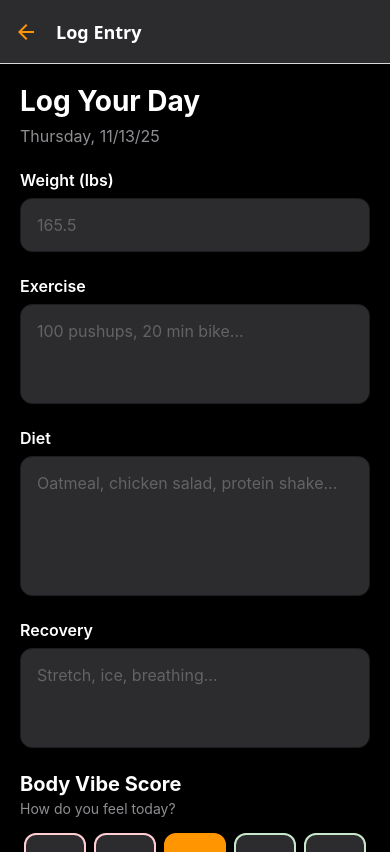
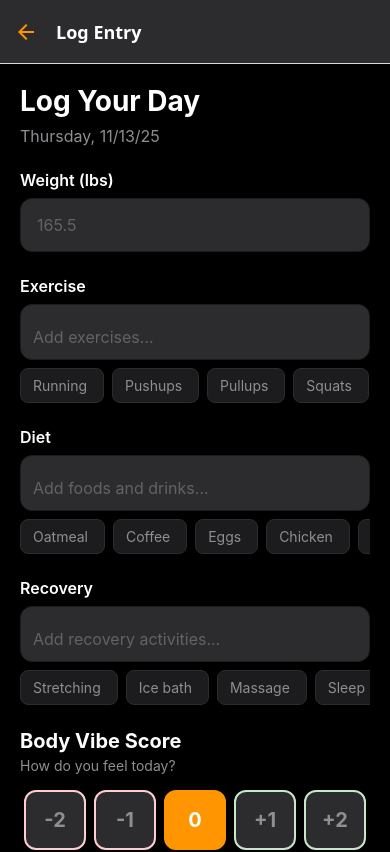
Before and after one commit to timothybruns/BodyBook, a React Native app: screen /Entry in a window 390 px wide. Shown: the top 852 px of the page. Built offline with nearby package versions, Linux system fonts and the light colour scheme.

Commit message:
added tag based input forms for entryformscreen

```diff
--- /dev/null
+++ b/src/components/TagInput.js
@@ -0,0 +1,230 @@
+// src/components/TagInput.js
+import React, { useState, useEffect } from 'react';
+import { View, Text, TextInput, TouchableOpacity, StyleSheet, ScrollView } from 'react-native';
+import { colors } from '../styles/theme';
+
+export default function TagInput({
+  label,
+  value,
+  onChange,
+  placeholder,
+  suggestions = [],
+  error = null,
+  maxLength = 1000
+}) {
+  const [inputText, setInputText] = useState('');
+  const [selectedTags, setSelectedTags] = useState([]);
+  const [availableSuggestions, setAvailableSuggestions] = useState([]);
+
+  // Parse initial value into tags
+  useEffect(() => {
+    if (value && typeof value === 'string') {
+      const tags = value.split(',').map(t => t.trim()).filter(t => t);
+      setSelectedTags(tags);
+    }
+  }, []);
+
+  // Update available suggestions based on what's already selected
+  useEffect(() => {
+    const filtered = suggestions.filter(s => !selectedTags.includes(s));
+    setAvailableSuggestions(filtered);
+  }, [selectedTags, suggestions]);
+
+  // Update parent component with comma-separated string
+  useEffect(() => {
+    const newValue = selectedTags.join(', ');
+    onChange(newValue);
+  }, [selectedTags]);
+
+  const addTag = (tag) => {
+    if (tag && !selectedTags.includes(tag)) {
+      setSelectedTags([...selectedTags, tag]);
+      setInputText('');
+    }
+  };
+
+  const removeTag = (tagToRemove) => {
+    setSelectedTags(selectedTags.filter(t => t !== tagToRemove));
+  };
+
+  const handleInputSubmit = () => {
+    const trimmed = inputText.trim();
+    if (trimmed) {
+      addTag(trimmed);
+    }
+  };
+
+  const handleInputChange = (text) => {
+    setInputText(text);
+  };
+
+  // Filter suggestions based on input text
+  const filteredSuggestions = availableSuggestions.filter(s =>
+    s.toLowerCase().includes(inputText.toLowerCase())
+  );
+
+  // Show suggestions when there's input text or when field is focused
+  const showSuggestions = inputText.length > 0 || filteredSuggestions.length > 0;
+
+  return (
+    <View style={styles.container}>
+      {label && <Text style={styles.label}>{label}</Text>}
+
+      {/* Selected Tags Display */}
+      <View style={[styles.tagsContainer, error && styles.inputError]}>
+        <ScrollView
+          horizontal
+          showsHorizontalScrollIndicator={false}
+          contentContainerStyle={styles.tagsScrollContent}
+        >
+          {selectedTags.map((tag, index) => (
+            <View key={index} style={styles.tag}>
+              <Text style={styles.tagText}>{tag}</Text>
+              <TouchableOpacity
+                onPress={() => removeTag(tag)}
+                style={styles.tagRemove}
+              >
+                <Text style={styles.tagRemoveText}>×</Text>
+              </TouchableOpacity>
+            </View>
+          ))}
+        </ScrollView>
+
+        {/* Text Input */}
+        <TextInput
+          style={styles.input}
+          value={inputText}
+          onChangeText={handleInputChange}
+          placeholder={selectedTags.length === 0 ? placeholder : 'Add more...'}
+          placeholderTextColor="#636366"
+          returnKeyType="done"
+          onSubmitEditing={handleInputSubmit}
+          maxLength={50}
+        />
+      </View>
+
+      {error && <Text style={styles.errorText}>{error}</Text>}
+
+      {/* Suggestions */}
+      {showSuggestions && filteredSuggestions.length > 0 && (
+        <View style={styles.suggestionsContainer}>
+          <ScrollView horizontal showsHorizontalScrollIndicator={false}>
+            {filteredSuggestions.map((suggestion, index) => (
+              <TouchableOpacity
+                key={index}
+                style={styles.suggestionButton}
+                onPress={() => addTag(suggestion)}
+              >
+                <Text style={styles.suggestionText}>
+                  {suggestion} {inputText.length === 0 ? '' : '(new tag)'}
+                </Text>
+              </TouchableOpacity>
+            ))}
+            {inputText.trim() && !suggestions.includes(inputText.trim()) && (
+              <TouchableOpacity
+                style={[styles.suggestionButton, styles.newTagButton]}
+                onPress={handleInputSubmit}
+              >
+                <Text style={styles.suggestionText}>
+                  {inputText} (new tag) ✓
+                </Text>
+              </TouchableOpacity>
+            )}
+          </ScrollView>
+        </View>
+      )}
+    </View>
+  );
+}
+
+const styles = StyleSheet.create({
+  container: {
+    marginBottom: 24,
+  },
+  label: {
+    fontSize: 16,
+    fontWeight: '600',
+    color: colors.textPrimary,
+    marginBottom: 8,
+  },
+  tagsContainer: {
+    backgroundColor: colors.backgroundCard,
+    borderRadius: 12,
+    padding: 12,
+    borderWidth: 1,
+    borderColor: colors.backgroundLight,
+    minHeight: 56,
+  },
+  inputError: {
+    borderColor: colors.negative,
+    borderWidth: 2,
+  },
+  tagsScrollContent: {
+    flexDirection: 'row',
+    alignItems: 'center',
+    paddingBottom: 8,
+  },
+  tag: {
+    flexDirection: 'row',
+    alignItems: 'center',
+    backgroundColor: colors.primary,
+    borderRadius: 8,
+    paddingVertical: 6,
+    paddingLeft: 12,
+    paddingRight: 8,
+    marginRight: 8,
+    marginBottom: 4,
+  },
+  tagText: {
+    color: colors.textPrimary,
+    fontSize: 14,
+    fontWeight: '600',
+    marginRight: 4,
+  },
+  tagRemove: {
+    width: 20,
+    height: 20,
+    borderRadius: 10,
+    backgroundColor: 'rgba(0,0,0,0.2)',
+    alignItems: 'center',
+    justifyContent: 'center',
+  },
+  tagRemoveText: {
+    color: colors.textPrimary,
+    fontSize: 16,
+    fontWeight: 'bold',
+    lineHeight: 18,
+  },
+  input: {
+    color: colors.textPrimary,
+    fontSize: 16,
+    minHeight: 20,
+    padding: 0,
+  },
+  errorText: {
+    color: colors.negative,
+    fontSize: 12,
+    marginTop: 4,
+    marginLeft: 4,
+  },
+  suggestionsContainer: {
+    marginTop: 8,
+  },
+  suggestionButton: {
+    backgroundColor: colors.backgroundLight,
+    borderRadius: 8,
+    paddingVertical: 8,
+    paddingHorizontal: 12,
+    marginRight: 8,
+    borderWidth: 1,
+    borderColor: colors.backgroundCard,
+  },
+  newTagButton: {
+    borderColor: colors.primary,
+    borderWidth: 1,
+  },
+  suggestionText: {
+    color: colors.textSecondary,
+    fontSize: 14,
+  },
+});
--- a/src/screens/EntryFormScreen.js
+++ b/src/screens/EntryFormScreen.js
@@ -1,11 +1,13 @@
-// src/screens/EntryFormScreen.js
+// src/screens/EntryFormScreen.js - UPDATED with TagInput
 import React, { useEffect, useState } from 'react';
 import {
   View, Text, TextInput, TouchableOpacity, ScrollView, StyleSheet,
   SafeAreaView, Alert, KeyboardAvoidingView, Platform, ActivityIndicator,
 } from 'react-native';
 import { loadEntries, saveEntries } from '../storage/entries';
+import { loadTags, learnFromEntry } from '../storage/tags';
 import ScoreButton from '../components/ScoreButton';
+import TagInput from '../components/TagInput';
 import { colors, spacing, shadows } from '../styles/theme';
 import { formatDisplayDate } from '../utils/date';
 
@@ -21,8 +23,17 @@ export default function EntryFormScreen({ navigation, route }) {
   const [loading, setLoading] = useState(true);
   const [isSaving, setIsSaving] = useState(false);
   const [errors, setErrors] = useState({});
+  const [tags, setTags] = useState({ diet: [], exercise: [], recovery: [] });
 
-  useEffect(() => { loadExistingEntry(); }, [editDate]);
+  useEffect(() => {
+    loadExistingEntry();
+    loadTagSuggestions();
+  }, [editDate]);
+
+  async function loadTagSuggestions() {
+    const loadedTags = await loadTags();
+    setTags(loadedTags);
+  }
 
   async function loadExistingEntry() {
     try {
@@ -77,15 +88,20 @@ export default function EntryFormScreen({ navigation, route }) {
     setErrors(prev => ({ ...prev, weight: error }));
   }
 
-  function handleTextChange(field, value, maxLength = 1000) {
+  function handleTagFieldChange(field, value) {
     const fieldSetters = {
       exercise: setExercise,
       diet: setDiet,
       recovery: setRecovery,
-      comments: setComments,
     };
 
     fieldSetters[field](value);
+    const error = validateTextLength(value, field, 1000);
+    setErrors(prev => ({ ...prev, [field]: error }));
+  }
+
+  function handleTextChange(field, value, maxLength = 1000) {
+    setComments(value);
     const error = validateTextLength(value, field, maxLength);
     setErrors(prev => ({ ...prev, [field]: error }));
   }
@@ -141,6 +157,9 @@ export default function EntryFormScreen({ navigation, route }) {
         comments: comments.trim(),
         timestamp: new Date().toISOString(),
       };
+
+      // Learn new tags from this entry
+      await learnFromEntry(entry);
 
       const existingIndex = entries.findIndex(e => e.date === date);
       if (existingIndex >= 0) {
@@ -204,53 +223,32 @@ export default function EntryFormScreen({ navigation, route }) {
               )}
             </View>
 
-            <View style={styles.section}>
-              <Text style={styles.label}>Exercise</Text>
-              <TextInput
-                style={[styles.input, styles.textArea, errors.exercise && styles.inputError]}
+            <TagInput
+              label="Exercise"
               value={exercise}
-                onChangeText={(value) => handleTextChange('exercise', value, 500)}
-                multiline numberOfLines={3}
-                placeholder="100 pushups, 20 min bike..."
-                placeholderTextColor="#636366"
-                textAlignVertical="top"
+              onChange={(value) => handleTagFieldChange('exercise', value)}
+              placeholder="Add exercises..."
+              suggestions={tags.exercise || []}
+              error={errors.exercise}
             />
-              {errors.exercise && (
-                <Text style={styles.errorText}>{errors.exercise}</Text>
-              )}
-            </View>
 
-            <View style={styles.section}>
-              <Text style={styles.label}>Diet</Text>
-              <TextInput
-                style={[styles.input, styles.textAreaLarge, errors.diet && styles.inputError]}
+            <TagInput
+              label="Diet"
               value={diet}
-                onChangeText={(value) => handleTextChange('diet', value, 1000)}
-                multiline numberOfLines={5}
-                placeholder="Oatmeal, chicken salad, protein shake..."
-                placeholderTextColor="#636366"
-                textAlignVertical="top"
+              onChange={(value) => handleTagFieldChange('diet', value)}
+              placeholder="Add foods and drinks..."
+              suggestions={tags.diet || []}
+              error={errors.diet}
             />
-              {errors.diet && (
-                <Text style={styles.errorText}>{errors.diet}</Text>
-              )}
-            </View>
 
-            <View style={styles.section}>
-              <Text style={styles.label}>Recovery</Text>
-              <TextInput
-                style={[styles.input, styles.textArea, errors.recovery && styles.inputError]}
+            <TagInput
+              label="Recovery"
               value={recovery}
-                onChangeText={(value) => handleTextChange('recovery', value, 500)}
-                multiline numberOfLines={3}
-                placeholder="Stretch, ice, breathing..."
-                placeholderTextColor="#636366"
-                textAlignVertical="top"
+              onChange={(value) => handleTagFieldChange('recovery', value)}
+              placeholder="Add recovery activities..."
+              suggestions={tags.recovery || []}
+              error={errors.recovery}
             />
-              {errors.recovery && (
-                <Text style={styles.errorText}>{errors.recovery}</Text>
-              )}
-            </View>
 
             <View style={styles.section}>
               <Text style={styles.labelLarge}>Body Vibe Score</Text>
@@ -340,7 +338,6 @@ const styles = StyleSheet.create({
     marginLeft: 4,
   },
   textArea: { minHeight: 100, textAlignVertical: 'top' },
-  textAreaLarge: { minHeight: 140, textAlignVertical: 'top' },
   scoreContainer: { flexDirection: 'row', justifyContent: 'space-between', marginBottom: 8 },
   scoreButton: {
     flex: 1,
--- /dev/null
+++ b/src/storage/tags.js
@@ -0,0 +1,97 @@
+// src/storage/tags.js
+import AsyncStorage from '@react-native-async-storage/async-storage';
+
+const TAGS_KEY = '@body_book_tags';
+
+// Default suggestions for each field
+const DEFAULT_TAGS = {
+  diet: ['Oatmeal', 'Coffee', 'Eggs', 'Chicken', 'Rice', 'Salad', 'Protein shake', 'Fruit', 'Vegetables', 'Water'],
+  exercise: ['Running', 'Pushups', 'Pullups', 'Squats', 'Cycling', 'Swimming', 'Yoga', 'Weight training', 'Walking', 'Stretching'],
+  recovery: ['Stretching', 'Ice bath', 'Massage', 'Sleep', 'Meditation', 'Foam rolling', 'Rest day', 'Light walk'],
+};
+
+// Load all tags
+export async function loadTags() {
+  try {
+    const data = await AsyncStorage.getItem(TAGS_KEY);
+    if (data) {
+      return JSON.parse(data);
+    }
+    return DEFAULT_TAGS;
+  } catch (error) {
+    console.error('Error loading tags:', error);
+    return DEFAULT_TAGS;
+  }
+}
+
+// Save tags
+export async function saveTags(tags) {
+  try {
+    await AsyncStorage.setItem(TAGS_KEY, JSON.stringify(tags));
+    return { success: true };
+  } catch (error) {
+    console.error('Error saving tags:', error);
+    return { success: false, error: error.message };
+  }
+}
+
+// Add a new tag to a specific field
+export async function addTag(field, tag) {
+  try {
+    const tags = await loadTags();
+    if (!tags[field]) {
+      tags[field] = [];
+    }
+    if (!tags[field].includes(tag)) {
+      tags[field].push(tag);
+      await saveTags(tags);
+    }
+    return { success: true };
+  } catch (error) {
+    console.error('Error adding tag:', error);
+    return { success: false, error: error.message };
+  }
+}
+
+// Update tags based on entry data (learns from user input)
+export async function learnFromEntry(entry) {
+  try {
+    const tags = await loadTags();
+
+    // Learn diet tags
+    if (entry.diet) {
+      const dietItems = entry.diet.split(',').map(t => t.trim()).filter(t => t);
+      dietItems.forEach(item => {
+        if (!tags.diet.includes(item)) {
+          tags.diet.push(item);
+        }
+      });
+    }
+
+    // Learn exercise tags
+    if (entry.exercise) {
+      const exerciseItems = entry.exercise.split(',').map(t => t.trim()).filter(t => t);
+      exerciseItems.forEach(item => {
+        if (!tags.exercise.includes(item)) {
+          tags.exercise.push(item);
+        }
+      });
+    }
+
+    // Learn recovery tags
+    if (entry.recovery) {
+      const recoveryItems = entry.recovery.split(',').map(t => t.trim()).filter(t => t);
+      recoveryItems.forEach(item => {
+        if (!tags.recovery.includes(item)) {
+          tags.recovery.push(item);
+        }
+      });
+    }
+
+    await saveTags(tags);
+    return { success: true };
+  } catch (error) {
+    console.error('Error learning from entry:', error);
+    return { success: false, error: error.message };
+  }
+}
```
Lines whose indentation alone changed are shown as unchanged.
